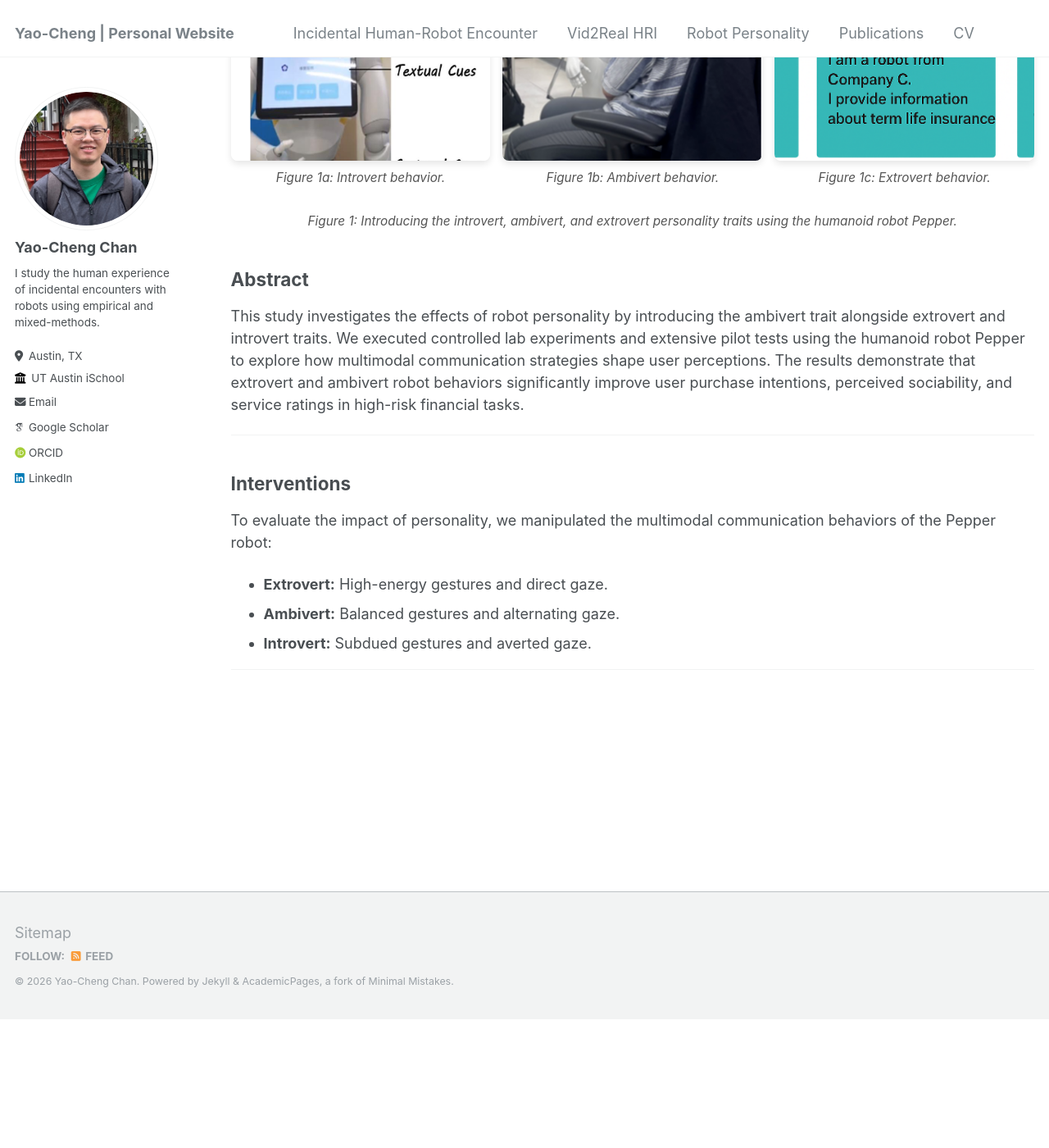
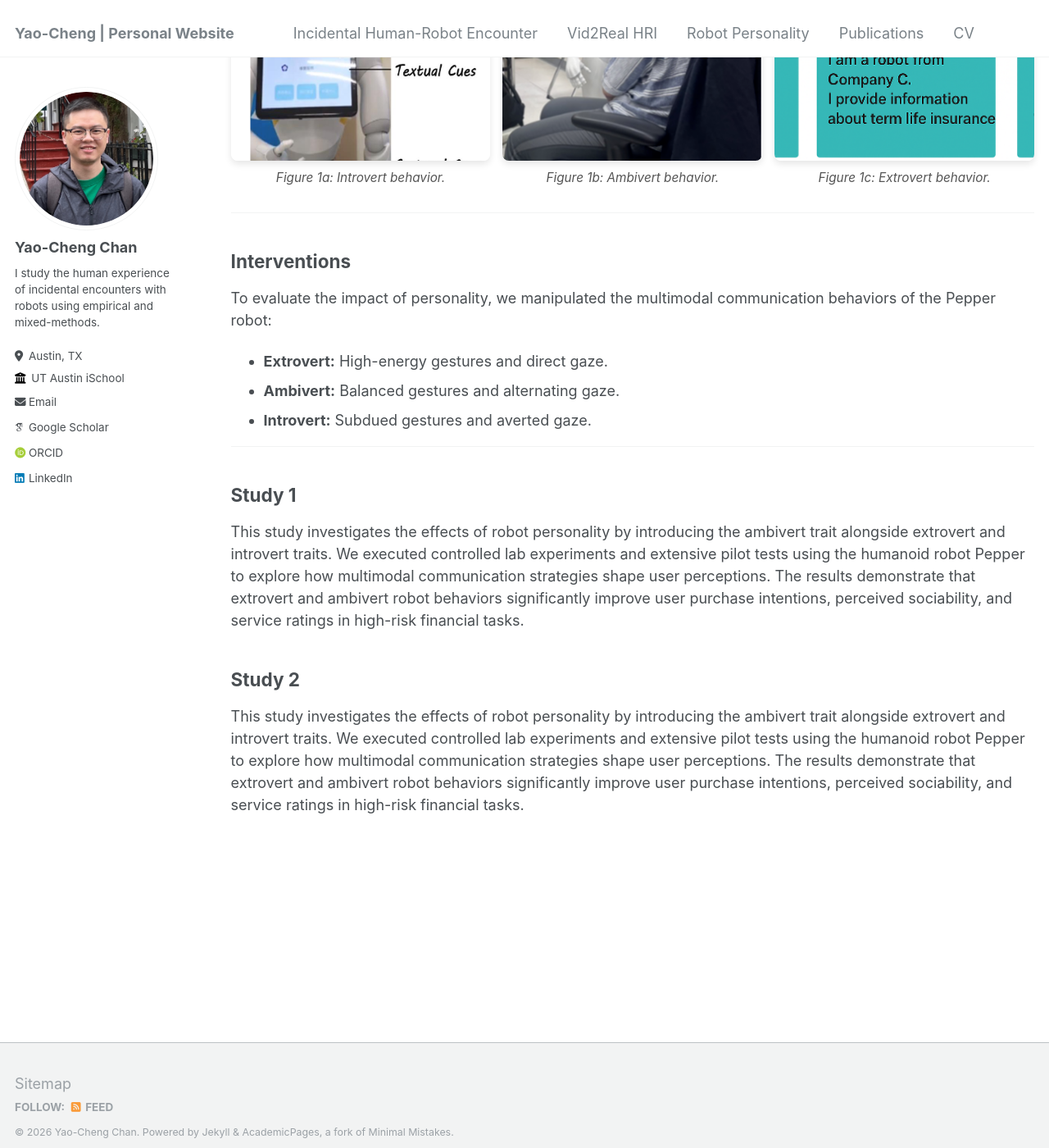
Before and after one commit to yaochengchan/yaochengchan.github.io, a Jekyll site: the page built from _pages/personality.md, in a window 1280 px wide and 1400 px high, scrolled down 802 px. Shown: the whole window at 82% size. Built offline with Jekyll 4.4.1, drawn with Linux system fonts in a browser that asks for light colours; some web fonts are replaced; our own code applies the rules of GitHub Pages for plain Markdown files; before the commit the page ends 2044 px from its top, so only the background shows below that.

Commit message:
Update personality.md

```diff
--- a/_pages/personality.md
+++ b/_pages/personality.md
@@ -49,14 +49,6 @@ My research in human-robot interaction focuses on designing and evaluating human
   </div>
 
 </div>
-
-<div style="text-align: center; margin-bottom: 40px;">
-  <p style="font-size: 0.85em; color: #555;"><em>Figure 1: Introducing the introvert, ambivert, and extrovert personality traits using the humanoid robot Pepper.</em></p>
-</div>
-
-## Abstract
-This study investigates the effects of robot personality by introducing the ambivert trait alongside extrovert and introvert traits. We executed controlled lab experiments and extensive pilot tests using the humanoid robot Pepper to explore how multimodal communication strategies shape user perceptions. The results demonstrate that extrovert and ambivert robot behaviors significantly improve user purchase intentions, perceived sociability, and service ratings in high-risk financial tasks.
-
 <hr>
 
 ## Interventions
@@ -66,3 +58,10 @@ To evaluate the impact of personality, we manipulated the multimodal communicati
 * **Introvert:** Subdued gestures and averted gaze.
 
 <hr>
+
+
+## Study 1
+This study investigates the effects of robot personality by introducing the ambivert trait alongside extrovert and introvert traits. We executed controlled lab experiments and extensive pilot tests using the humanoid robot Pepper to explore how multimodal communication strategies shape user perceptions. The results demonstrate that extrovert and ambivert robot behaviors significantly improve user purchase intentions, perceived sociability, and service ratings in high-risk financial tasks.
+
+## Study 2
+This study investigates the effects of robot personality by introducing the ambivert trait alongside extrovert and introvert traits. We executed controlled lab experiments and extensive pilot tests using the humanoid robot Pepper to explore how multimodal communication strategies shape user perceptions. The results demonstrate that extrovert and ambivert robot behaviors significantly improve user purchase intentions, perceived sociability, and service ratings in high-risk financial tasks.
```
